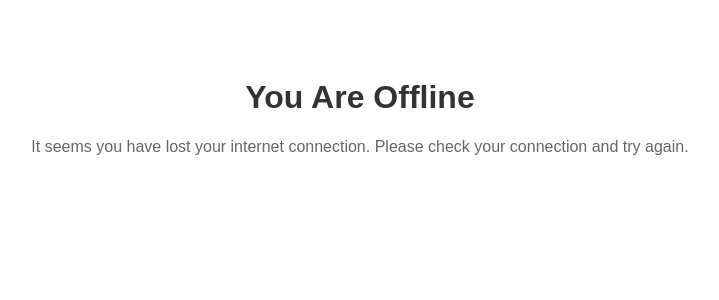
After one commit to Imhotep-Tech/imhotep_smart_clinic, a Django app: page /offline.html in a window 1280 px wide. The commit adds this page. Shown: the top 300 px of the page, without its empty margins (280-999 px from the left). Run offline with Django 5.2, Linux system fonts and the light colour scheme.

Commit message:
Format patient record date display and update footer version to 1.0.2. Add offline.html template for offline connectivity notification.

```diff
--- a/doctor/templates/show_patient_details.html
+++ b/doctor/templates/show_patient_details.html
@@ -211,7 +211,7 @@
                                                         </div>
                                                     </div>
                                                     <div class="ml-4">
-                                                        <div class="text-sm font-medium text-gray-900">{{ record.date }}</div>
+                                                        <div class="text-sm font-medium text-gray-900">{{ record.date|date:"M d, Y" }}</div>
                                                     </div>
                                                 </div>
                                             </td>
--- a/templates/footer.html
+++ b/templates/footer.html
@@ -8,7 +8,7 @@
         <img src="{% static 'imhotep_clinic.png' %}" alt="Imhotep Logo" class="w-8 h-8 mr-2">
         <div>
           <h3 class="font-bold text-gray-800">Imhotep Smart Clinic</h3>
-          <p class="text-xs text-gray-500">Version 1.0.1</p>
+          <p class="text-xs text-gray-500">Version 1.0.2</p>
         </div>
       </div>
 
--- /dev/null
+++ b/templates/offline.html
@@ -0,0 +1,26 @@
+<!DOCTYPE html>
+<html lang="en">
+<head>
+    <meta charset="UTF-8">
+    <meta name="viewport" content="width=device-width, initial-scale=1.0">
+    <title>Offline</title>
+    <style>
+        body {
+            font-family: Arial, sans-serif;
+            text-align: center;
+            padding: 50px;
+        }
+        h1 {
+            font-size: 2em;
+            color: #333;
+        }
+        p {
+            color: #666;
+        }
+    </style>
+</head>
+<body>
+    <h1>You Are Offline</h1>
+    <p>It seems you have lost your internet connection. Please check your connection and try again.</p>
+</body>
+</html>
```
